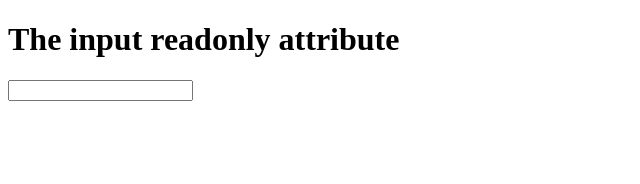
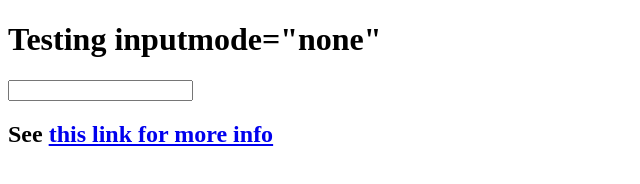
Before and after one commit to ItsJuice/itsjuice.github.io, a plain HTML site: page index.html in a window 1280 px wide. Shown: the whole page, without its empty margins (0-640 px from the left). Drawn offline with Linux system fonts and the light colour scheme.

Commit message:
Update index.html

```diff
--- a/index.html
+++ b/index.html
@@ -4,7 +4,9 @@
 <html>
 <body>
 
-<h1>The input readonly attribute</h1>
+  <h1> Testing inputmode="none" </h1>
 <input type="text" inputmode="none" />
+
+  <h2> See <a href="https://css-tricks.com/everything-you-ever-wanted-to-know-about-inputmode/">this link for more info</a></h2>
   </body>
 </html>
```
